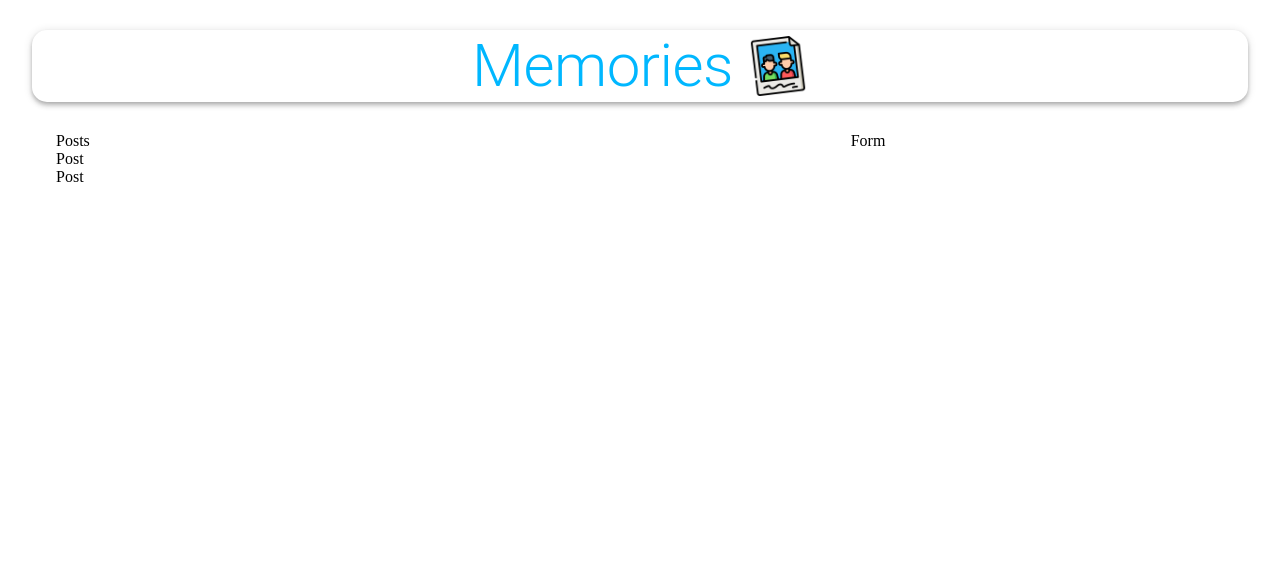
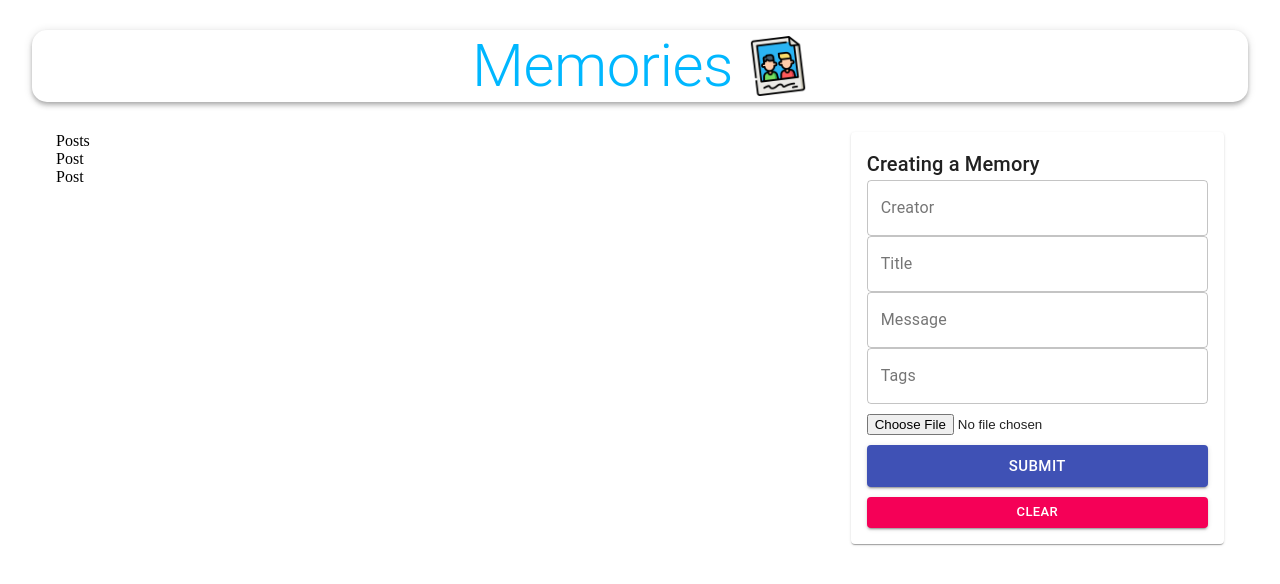
Before and after one commit to hassaanali723/project_memories_MERN, a React (Create React App) app in the folder client/: page / in a window 1280 px wide. Shown: the top 584 px of the page. Built offline with nearby package versions, Linux system fonts and the light colour scheme; no server answers.

Commit message:
add form

```diff
--- a/client/package.json
+++ b/client/package.json
@@ -9,6 +9,7 @@
     "@testing-library/react": "^11.2.7",
     "@testing-library/user-event": "^12.8.3",
     "axios": "^0.21.1",
+    "classnames": "^2.3.1",
     "moment": "^2.29.1",
     "react": "^17.0.2",
     "react-dom": "^17.0.2",
--- a/client/src/components/Form/Form.js
+++ b/client/src/components/Form/Form.js
@@ -1,14 +1,91 @@
-import React from 'react'
+import React, {useState} from 'react'
+import {TextField, Button, Typography, Paper} from '@material-ui/core';
+import FileBase from 'react-file-base64';
 import useStyles from './styles.js';
 
+const Form = () => {
+const [postData, setPostData] = useState({
+    creator: '',
+    title: '',
+    message: '',
+    tags: '',
+    selectedFile: ''
+});
+ const classes = useStyles();
 
-const Form = () => {
+ const handleSubmit = () => {
 
- const classes = useStyles();
+ }
+
+ const clear = () => {
+
+ }
 
     return (
         <div>
-            Form
+            <Paper className={classes.paper}>
+                <form
+                autoComplete="off"
+                noValidate
+                className={`${classes.root} ${classes.form}`}
+                onSubmit={handleSubmit}></form>
+
+                <Typography variant="h6">Creating a Memory</Typography>
+                <TextField
+                name="creator"
+                variant="outlined"
+                label="Creator"
+                fullWidth
+                value={postData.creator}
+                onChange={(e) => setPostData({...postData,creator: e.target.value})} />
+
+                <TextField
+                name="title"
+                variant="outlined"
+                label="Title"
+                fullWidth
+                value={postData.title}
+                onChange={(e) => setPostData({...postData,title: e.target.value})} />
+
+                <TextField
+                name="message"
+                variant="outlined"
+                label="Message"
+                fullWidth
+                value={postData.message}
+                onChange={(e) => setPostData({...postData,message: e.target.value})} />
+
+                <TextField
+                name="tags"
+                variant="outlined"
+                label="Tags"
+                fullWidth
+                value={postData.tags}
+                onChange={(e) => setPostData({...postData,tags: e.target.value})} />
+
+                <div className={classes.fileInput}>
+                <FileBase
+                type='file'
+                multiple={false}
+                onDone={({base64}) => setPostData({...postData,selectedFile: base64})} />
+                </div>
+
+                <Button className={classes.buttonSubmit}
+                variant="contained"
+                color="primary"
+                size="large"
+                type="submit"
+                fullWidth>Submit</Button>
+
+                <Button
+                variant="contained"
+                color="secondary"
+                size="small"
+                onClick={clear}
+                fullWidth>Clear </Button>
+
+
+            </Paper>
         </div>
     )
 }
--- a/client/src/components/Form/styles.js
+++ b/client/src/components/Form/styles.js
@@ -2,7 +2,7 @@ import { makeStyles } from '@material-ui/core/styles';
 
 const useStyles =  makeStyles((theme) => ({
   root: {
-    '& .MuiTextField-root': {
+    '&.MuiTextField-root': {
       margin: theme.spacing(1),
     },
   },
```
Also changed, not shown: 1 other file (tests, documents, lock files or other folders).
